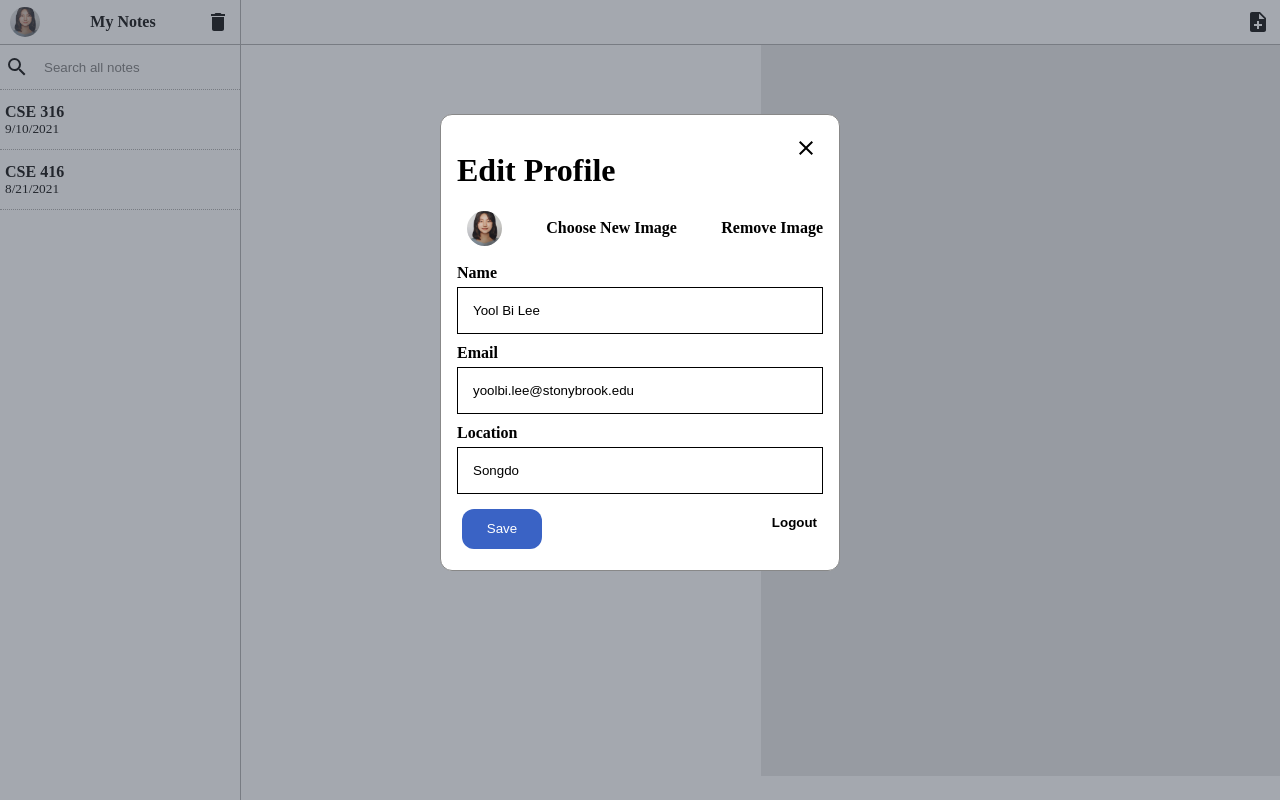
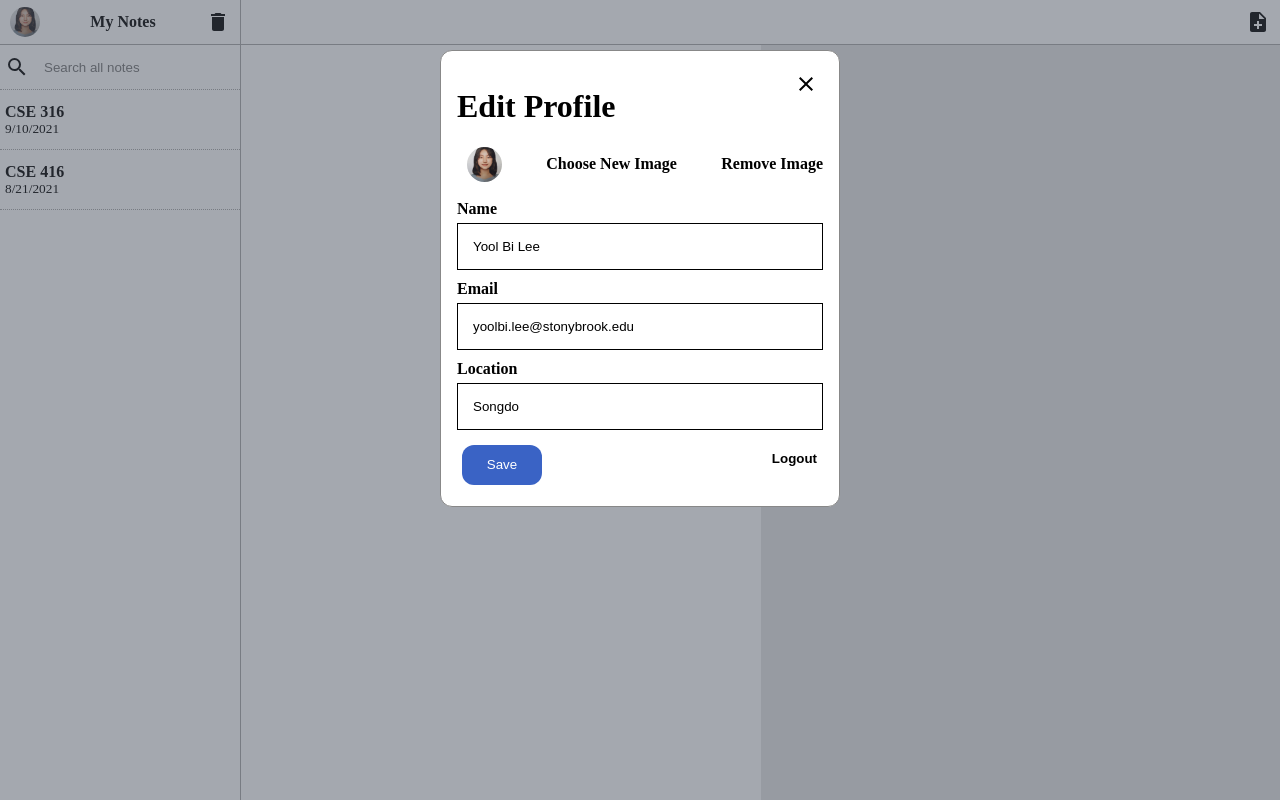
Before and after one commit to yoolbi/CSE-316-My-Note, a React (Create React App) app: page / in a window 1280 px wide. Both pictures are taken after a click on the picture 25 px from the left and 22 px from the top of the page. Built offline with nearby package versions, Linux system fonts and the light colour scheme.

Commit message:
Fixed markdown height and saving profile information into local storage

```diff
--- a/src/components/Profile.js
+++ b/src/components/Profile.js
@@ -2,31 +2,44 @@ import React, {useEffect, useState, useRef} from 'react';
 import {MdClose} from 'react-icons/md';
 
 const Profile = ({showProfile, setShowProfile}) =>  {
-    const [profile, setProfile] = useState([
+    const [profile, setProfile] = useState(
         {
             id: 0,
             name: 'Yool Bi Lee',
             email: 'yoolbi.lee@stonybrook.edu',
             location: 'Songdo',
         },
-    ]);
+    );
 
-    const onChangeName = (event) => {
-        setProfile({name: event.target.value});
-    };
+    const { name, email, location } = profile;
 
-    const onChangeEmail = (event) => {
-        setProfile({email: event.target.value});
-    };
-
-    const onChangeLocation = (event) => {
-        setProfile({location: event.target.value});
+    const onChange = event => {
+        const { value, name } = event.target;
+        setProfile({
+            ...profile,
+            [name]: value
+        });
     };
 
     const handleSave = () => {
-        localStorage.setItem('my-profile-data', JSON.stringify(profile));
+        console.dir(profile);
+        localStorage.setItem(
+            'my-profile-data',
+            JSON.stringify(profile)
+        );
+
         setShowProfile(!showProfile);
     };
+
+    useEffect(() => {
+        const savedProfile = JSON.parse(
+            localStorage.getItem('my-profile-data')
+        );
+        console.dir(savedProfile);
+        if(savedProfile) {
+            setProfile(savedProfile);
+        }
+    }, [])
 
     const handleClose = () => {
         setShowProfile(!showProfile);
@@ -67,13 +80,13 @@ const Profile = ({showProfile, setShowProfile}) =>  {
                     </div>
                     <br/>
                     <label htmlFor="name"><b>Name</b></label>
-                    <input type="text" name="name" value={profile[0].name} onChange={onChangeName}/>
+                    <input type="text" name="name" value={name} onChange={onChange}/>
                     <br/>
                     <label htmlFor="email"><b>Email</b></label>
-                    <input type="text" name="email" value={profile[0].email} onChange={onChangeEmail}/>
+                    <input type="text" name="email" value={email} onChange={onChange}/>
                     <br/>
                     <label htmlFor="location"><b>Location</b></label>
-                    <input type="text" name="location" value={profile[0].location} onChange={onChangeLocation}/>
+                    <input type="text" name="location" value={location} onChange={onChange}/>
                     <div className="clearfix">
                         <button type="button" onClick={handleSave}
                                 className="save">Save
--- a/src/index.css
+++ b/src/index.css
@@ -60,6 +60,7 @@ input {
 @media all and (min-width: 501px) {
   .wrapper {
     width: 100%;
+    min-height: 100%;
     height: 100%;
     display: flex;
   }
@@ -78,7 +79,7 @@ input {
    /*Modal Content/Box*/
   .modal-content {
     background-color: #ffffff;
-    margin: 5% auto auto auto;
+    margin: auto auto auto auto;
     border: 1px solid #888;
     width: 400px;
     border-radius: 12px;
@@ -97,6 +98,7 @@ input {
   .textarea {
     background-color: #ffffff;
     padding: 5px;
+    height: 95%;
   }
 
   .markdown {
@@ -162,14 +164,14 @@ input {
 textarea {
   border: none;
   resize: none;
-  height: 100%;
-  width: 98%;
+  height: 95%;
+  width: 95%;
   margin-top: 5px;
 }
 
 .notenew {
   cursor: initial;
-  height: 91.35%;
+  height: calc(100% - 45px);
   border-bottom: none;
 }
 
```
